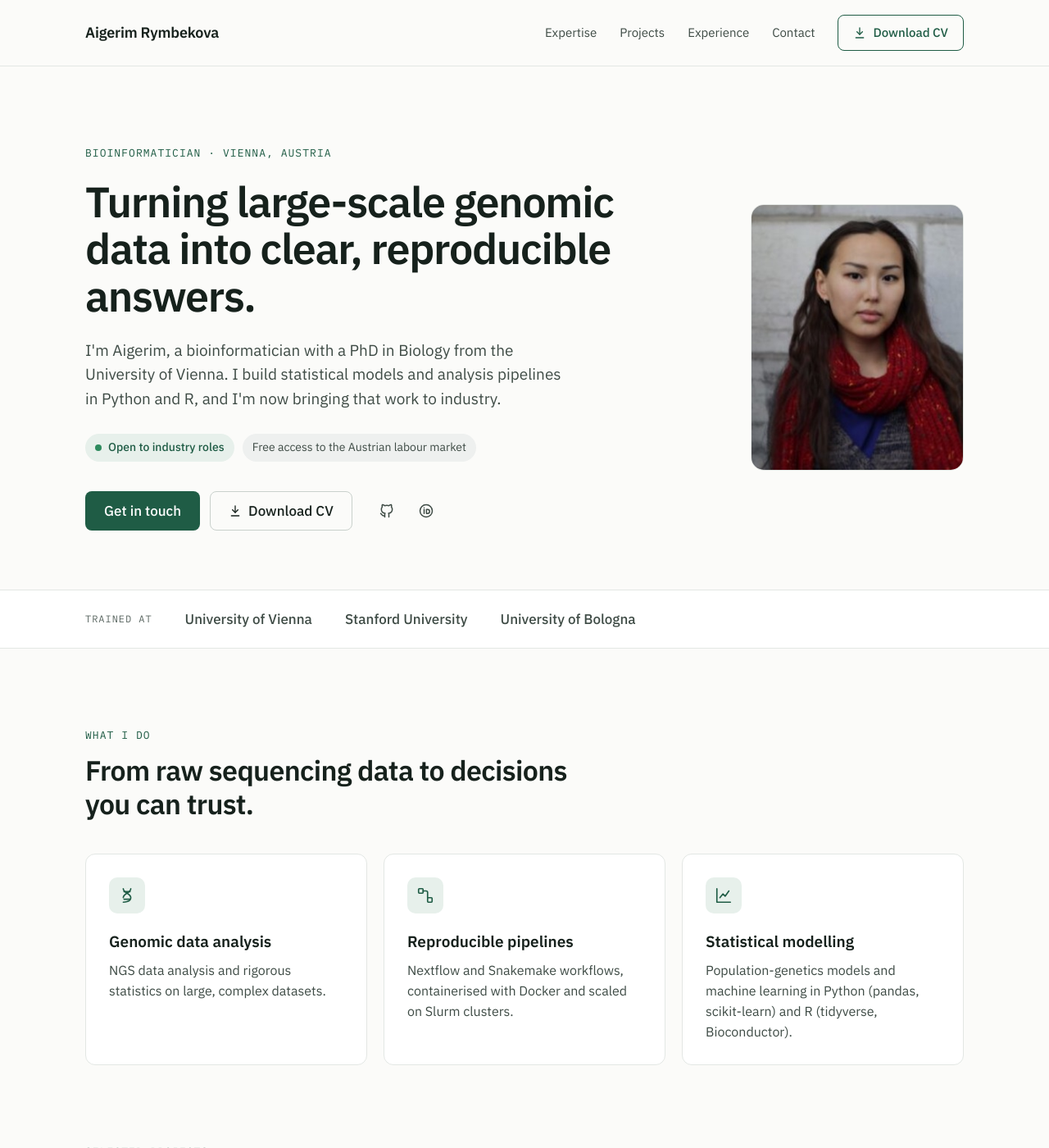
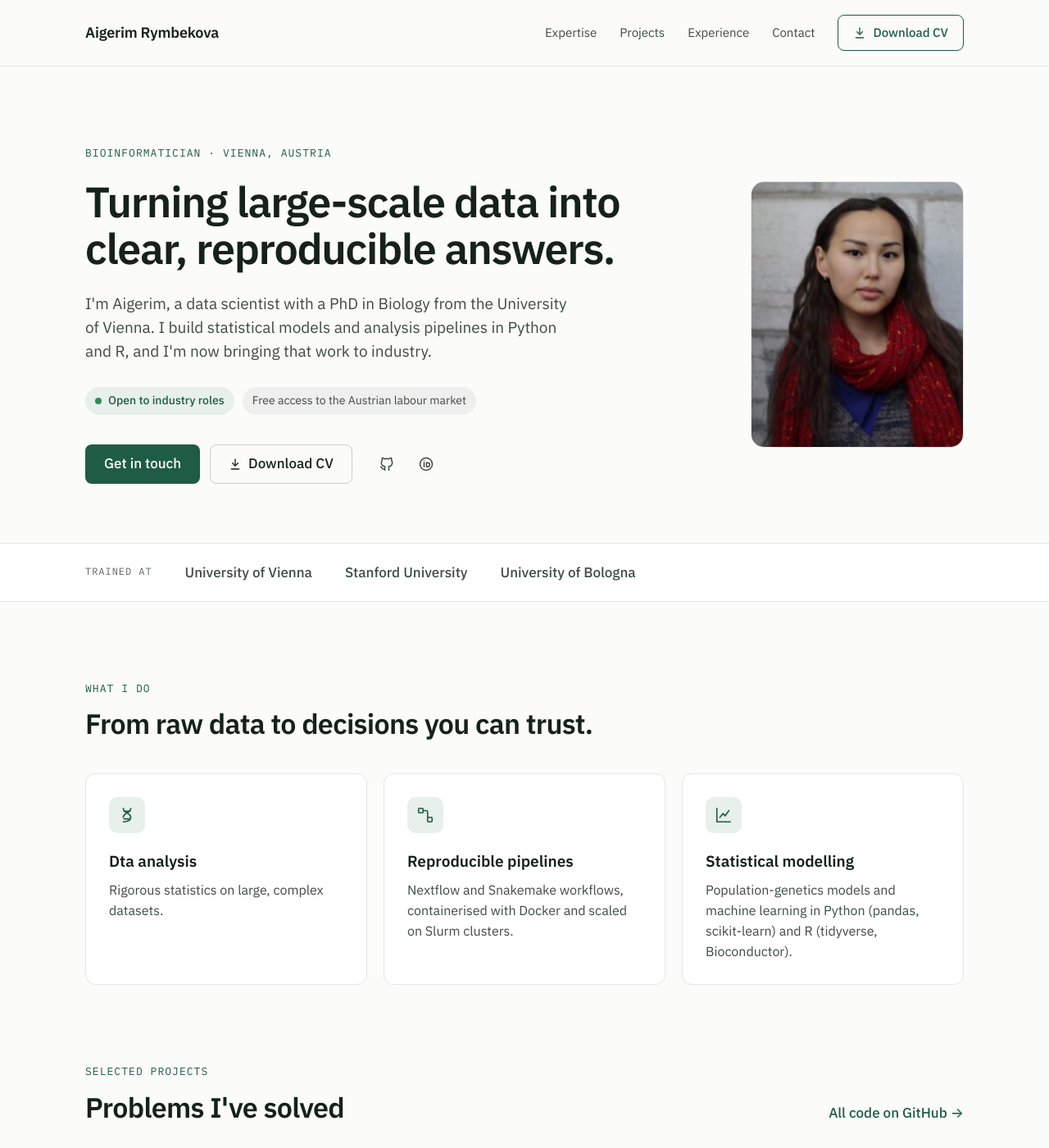
Before and after one commit to Rymbekova/rymbekova.github.io, a Jekyll site: the page built from index.html, in a window 1280 px wide and 1400 px high. Shown: the whole window at 82% size. Built offline with Jekyll 4.4.1, drawn with Linux system fonts in a browser that asks for light colours; some of the changed text lies outside the part shown.

Commit message:
Update index.html

```diff
--- a/index.html
+++ b/index.html
@@ -6,8 +6,8 @@ layout: default
 <section id="top" class="container hero">
   <div class="hero-text">
     <p class="eyebrow">{{ site.tagline }} · Vienna, Austria</p>
-    <h1>Turning large-scale genomic data into clear, reproducible answers.</h1>
-    <p class="lead">I'm Aigerim, a bioinformatician with a PhD in Biology from the University of Vienna. I build statistical models and analysis pipelines in Python and R, and I'm now bringing that work to industry.</p>
+    <h1>Turning large-scale data into clear, reproducible answers.</h1>
+    <p class="lead">I'm Aigerim, a data scientist with a PhD in Biology from the University of Vienna. I build statistical models and analysis pipelines in Python and R, and I'm now bringing that work to industry.</p>
     <div class="badges">
       <span class="badge badge-accent"><span class="dot"></span>Open to industry roles</span>
       <span class="badge">Free access to the Austrian labour market</span>
@@ -44,12 +44,12 @@ layout: default
 <!-- WHAT I DO -->
 <section id="work" class="container section section-top">
   <p class="eyebrow">What I do</p>
-  <h2 class="narrow">From raw sequencing data to decisions you can trust.</h2>
+  <h2 class="narrow">From raw data to decisions you can trust.</h2>
   <div class="cards">
     <div class="card">
       <div class="card-icon">{% include icon.html name="dna" %}</div>
-      <h3>Genomic data analysis</h3>
-      <p>NGS data analysis and rigorous statistics on large, complex datasets.</p>
+      <h3>Dta analysis</h3>
+      <p>Rigorous statistics on large, complex datasets.</p>
     </div>
     <div class="card">
       <div class="card-icon">{% include icon.html name="pipeline" %}</div>
@@ -154,7 +154,7 @@ layout: default
   <div class="container contact">
     <div class="contact-text">
       <h2>Let's talk.</h2>
-      <p>I'm looking for bioinformatics and data science roles in industry. Email is the fastest way to reach me.</p>
+      <p>I'm looking for roles in industry. Email is the fastest way to reach me.</p>
     </div>
     <div class="actions">
       <a class="btn btn-light" href="mailto:{{ site.email }}">{% include icon.html name="mail" %} Email me</a>
```
